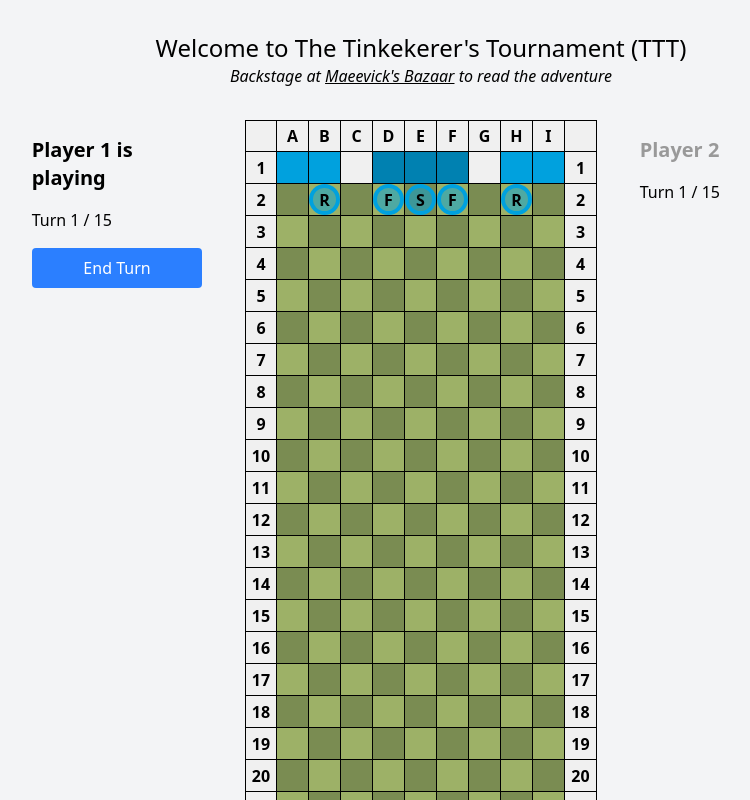
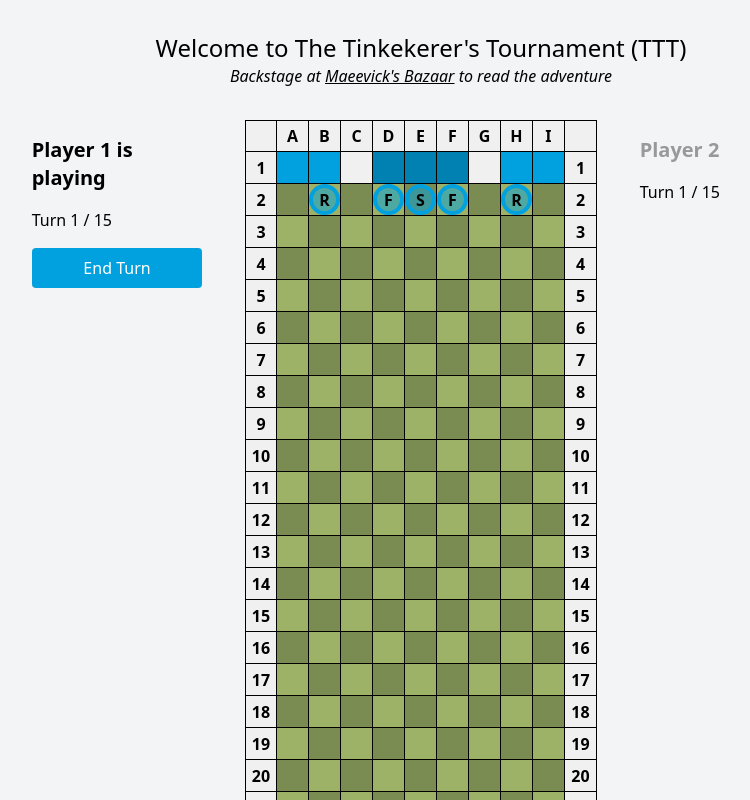
Before and after one commit to Maeevick/the-tinkerers-tournament, a SvelteKit app: page / in a window 1280 px wide. Shown: the top 800 px of the page, without its empty margins (219-969 px from the left). Built offline with nearby package versions, Linux system fonts and the light colour scheme.

Commit message:
fix: half turn dislayed

```diff
--- a/src/lib/systems/movement.ts
+++ b/src/lib/systems/movement.ts
@@ -65,7 +65,7 @@ export function getAvailableMoves(state: GameState, entityId: EntityId | null):
 
 export function moveEntity(entityId: EntityId | null, to: Position): GameStateUpdater {
 	return (state: GameState) => {
-		if (state.turn.currentTurn > state.turn.totalTurns) return state;
+		if (state.turn.currentTurn >= state.turn.totalTurns) return state;
 		if (!entityId) return state;
 
 		const entity = state.entities.find((e) => e.id === entityId);
--- a/src/lib/systems/selection.ts
+++ b/src/lib/systems/selection.ts
@@ -7,7 +7,7 @@ export function getSelectedEntityId(state: GameState): EntityId | null {
 
 export function toggleEntitySelection(entityId: EntityId | null): GameStateUpdater {
 	return (state: GameState) => {
-		if (state.turn.currentTurn > state.turn.totalTurns) return state;
+		if (state.turn.currentTurn >= state.turn.totalTurns) return state;
 		if (!entityId) return state;
 		return {
 			...state,
--- a/src/routes/components/TurnInfo.svelte
+++ b/src/routes/components/TurnInfo.svelte
@@ -1,12 +1,13 @@
 <script lang="ts">
 	import type { Team } from '$lib/components/team';
+	import { COLORS } from '$lib/constants/colors';
 	import { gameStore } from '$lib/engine/store';
 	import { endTurn } from '$lib/systems/turn';
 
-	let { team } = $props<{ team: Team }>();
+	let { team }: { team: Team } = $props<{ team: Team }>();
 
 	let isActive = $derived($gameStore.turn.activeTeam === team);
-	let isOver = $derived($gameStore.turn.currentTurn > $gameStore.turn.totalTurns);
+	let isOver = $derived($gameStore.turn.currentTurn >= $gameStore.turn.totalTurns);
 	let playerNumber = $derived(team === 'home' ? '1' : '2');
 
 	function handleEndTurn() {
@@ -22,11 +23,11 @@
 	</div>
 	{#if !isOver}
 		<div>
-			Turn {$gameStore.turn.currentTurn} / {$gameStore.turn.totalTurns}
+			Turn {Math.floor($gameStore.turn.currentTurn)} / {$gameStore.turn.totalTurns}
 		</div>
 		{#if isActive}
 			<button
-				class="rounded bg-blue-500 px-4 py-2 text-white hover:bg-blue-600"
+				class="rounded {`bg-[${COLORS[team].light}]`} px-4 py-2 text-white"
 				onclick={() => handleEndTurn()}
 			>
 				End Turn
```
